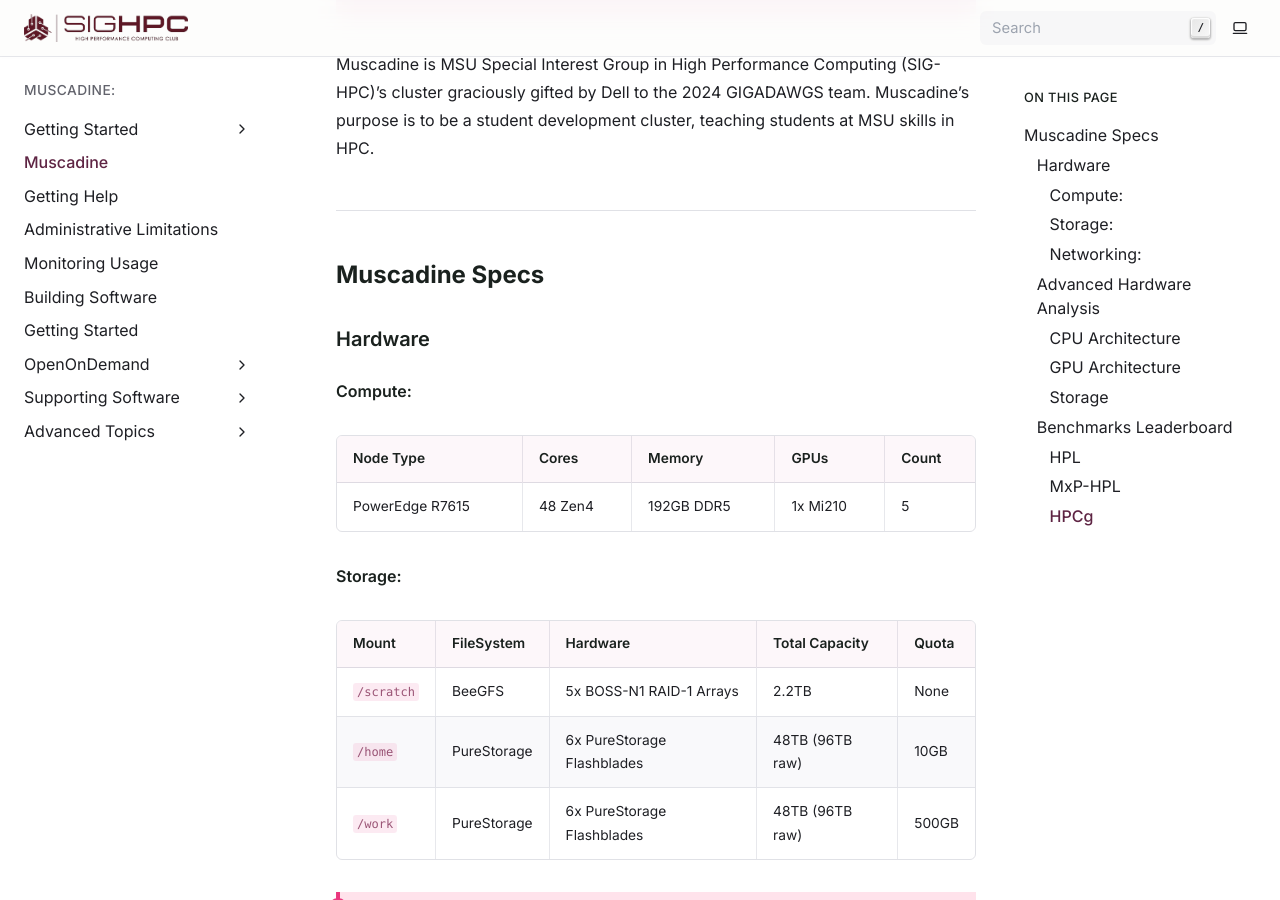
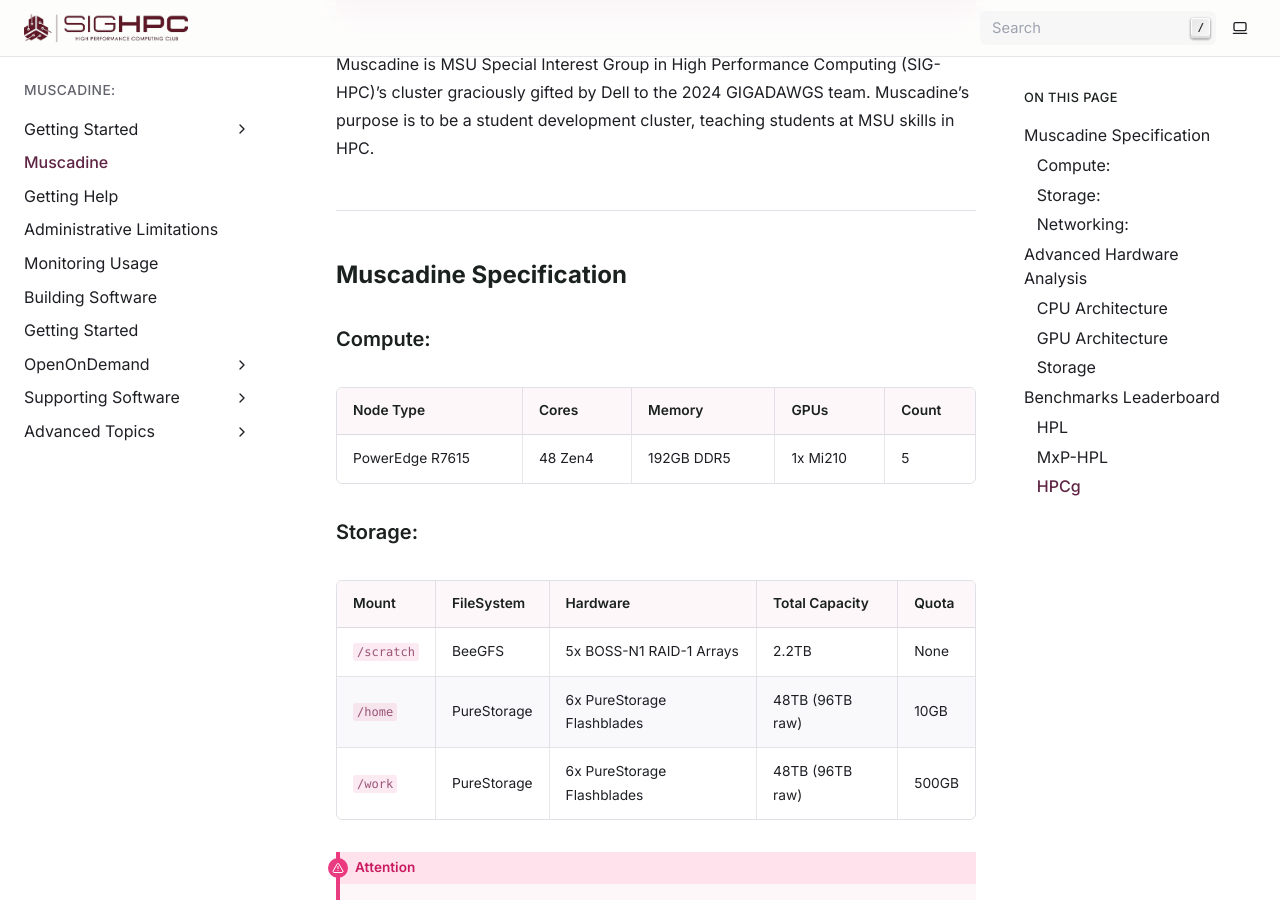
Before and after one commit to msstate-sighpc/muscadine-docs, a Sphinx documentation site: the page built from docs/muscadine.md, in a window 1280 px wide and 900 px high, scrolled down 356 px. Built offline with Sphinx 7.4.7, drawn with Linux system fonts in a browser that asks for light colours.

Commit message:
Update file muscadine.md

`````diff
--- a/docs/muscadine.md
+++ b/docs/muscadine.md
@@ -16,14 +16,13 @@ Muscadine is MSU Special Interest Group in High Performance Computing (SIG-HPC)'
 
 ---
 
-## Muscadine Specs
-### Hardware
-#### Compute:
+## Muscadine Specification
+### Compute:
 | Node Type       | Cores   | Memory     | GPUs     | Count |
 | --------------- | ------- | ---------- | -------- | ----- |
 | PowerEdge R7615 | 48 Zen4 | 192GB DDR5 | 1x Mi210 | 5     |
 
-#### Storage:
+### Storage:
 | Mount      | FileSystem  | Hardware                   | Total Capacity  | Quota |
 | ---------- | ----------- | -------------------------- | --------------- | ----- |
 | `/scratch` | BeeGFS      | 5x BOSS-N1 RAID-1 Arrays   | 2.2TB           | None  |
@@ -34,7 +33,7 @@ Muscadine is MSU Special Interest Group in High Performance Computing (SIG-HPC)'
 `/scratch` will be periodically wiped due to limited space. Back up critical data to your `/work` directory.
 ```
 
-#### Networking:
+### Networking:
 | Network Type     | Speed     | Latency   | Usecase                                           |
 | ---------------- | --------- | --------- | ------------------------------------------------- |
 | HDR Infiniband   | 200Gbit/s | 700-900ns | RDMA Storage, Performant Cluster Innerconnect     |
@@ -42,9 +41,9 @@ Muscadine is MSU Special Interest Group in High Performance Computing (SIG-HPC)'
 
 ---
 
-### Advanced Hardware Analysis
+## Advanced Hardware Analysis
 
-#### CPU Architecture
+### CPU Architecture
 ````{sidebar}
 *image goes here*
 ````
@@ -59,7 +58,7 @@ Talk about Zen4 pipeline
 - CPU Specifications: [AMD EPYC™ 9454P](https://www.amd.com/en/products/processors/server/epyc/4th-generation-9004-and-8004-series/amd-epyc-9454p.html)
 - Zen 4 White Paper: [Zen 4 White Paper](https://www.amd.com/en/products/processors/server/epyc/4th-generation-architecture.html)
 
-#### GPU Architecture
+### GPU Architecture
 ````{sidebar}
 *gpu image goes here*
 ````
@@ -67,7 +66,7 @@ Muscadine is equipped with a AMD Mi210 48GB Accelerator in each node.
 
 - GPU Specifications: [AMD Instinct MI210](https://www.amd.com/en/products/accelerators/instinct/mi200/mi210.html)
 
-#### Storage
+### Storage
 
 You are provided a decently fast and shared home directory. This is the location you start after connecting into Muscadine. You are welcome to keep stuff in your home directory, but there are also `/scratch` and `/work` that you can use.
 
@@ -90,10 +89,10 @@ Do not put anything you want to keep for longer than a day in `/scratch` as all
 
 ---
 
-### Benchmarks Leaderboard
+## Benchmarks Leaderboard
 To promote a sense of competition. Here we will host a leaderboard of the best scores of various HPC benchmarks. In order to get your score verified, email your entire config and output file to the current student sysadmin.
 
-#### HPL
+### HPL
 
 | Rank | Owner               | 1-Node        | 5-Node        | CPU/GPU |
 | ---- | ------------------- | ------------- | ------------- | ------- |
@@ -103,14 +102,14 @@ To promote a sense of competition. Here we will host a leaderboard of the best s
 
 See [Tuning HPL](/adv/hpl.md) to get started
 
-#### MxP-HPL
+### MxP-HPL
 
 | Rank | Owner               | 1-Node        | 5-Node        | CPU/GPU |
 | ---- | ------------------- | ------------- | ------------- | ------- |
 
 Nobody has submitted scores for Mxp-HPL
 
-#### HPCg
+### HPCg
 
 | Rank | Owner               | 1-Node        | 5-Node        | CPU/GPU |
 | ---- | ------------------- | ------------- | ------------- | ------- |
`````
